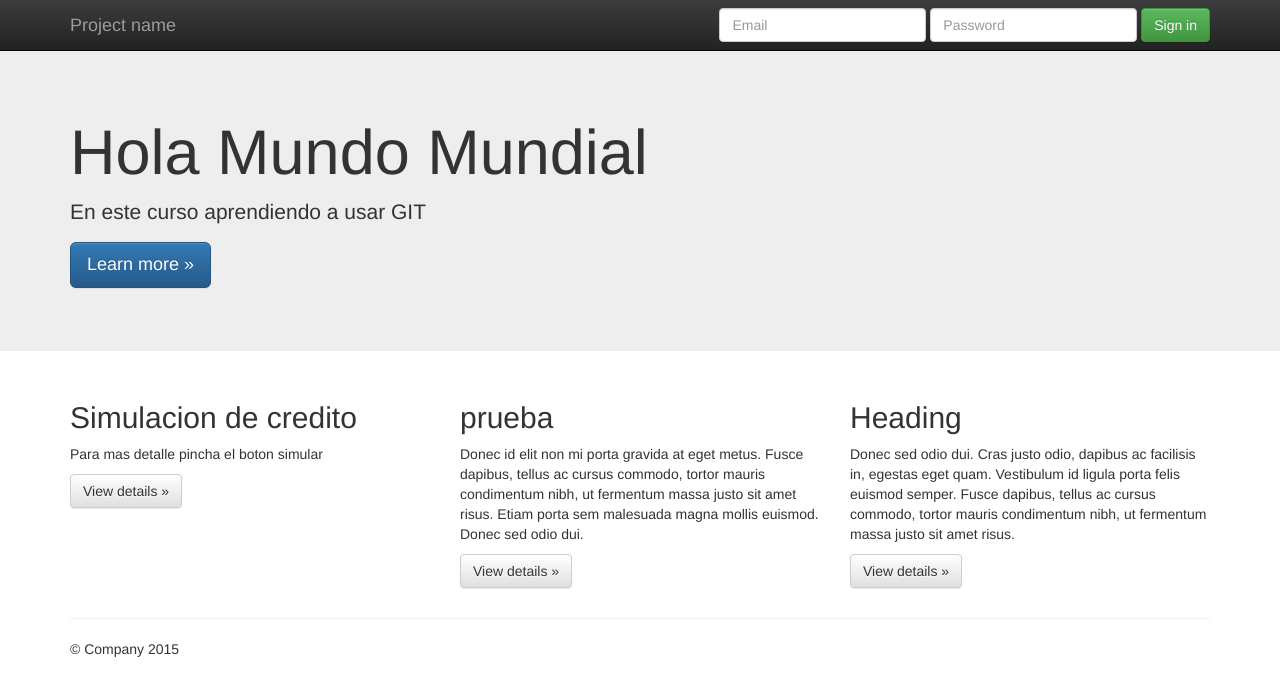
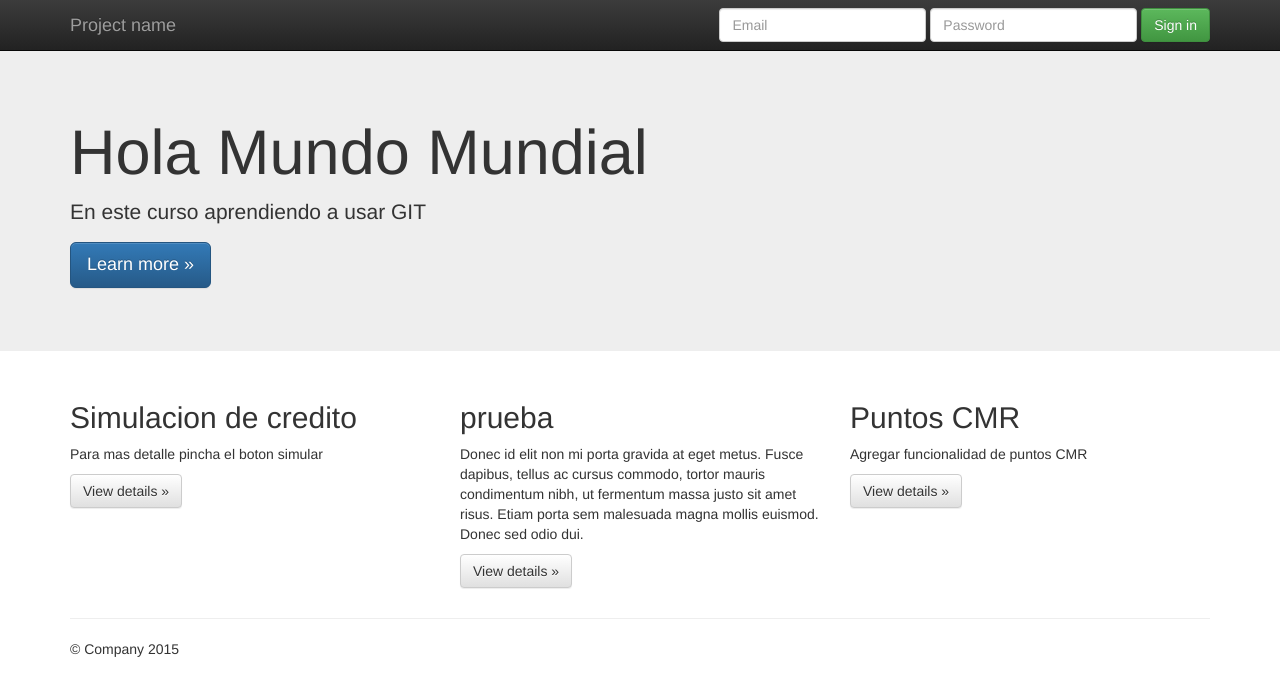
Before and after one commit to ainfantec/capacitacion, a plain HTML site: page index.html in a window 1280 px wide. Drawn offline with nearby package versions, Linux system fonts and the light colour scheme.

Commit message:
Se agregue funcionalidad puntos cmr

```diff
--- a/index.html
+++ b/index.html
@@ -75,8 +75,8 @@
           <p><a class="btn btn-default" href="#" role="button">View details &raquo;</a></p>
        </div>
         <div class="col-md-4">
-          <h2>Heading</h2>
-          <p>Donec sed odio dui. Cras justo odio, dapibus ac facilisis in, egestas eget quam. Vestibulum id ligula porta felis euismod semper. Fusce dapibus, tellus ac cursus commodo, tortor mauris condimentum nibh, ut fermentum massa justo sit amet risus.</p>
+          <h2>Puntos CMR</h2>
+          <p>Agregar funcionalidad de puntos CMR</p>
           <p><a class="btn btn-default" href="#" role="button">View details &raquo;</a></p>
         </div>
       </div>
```
